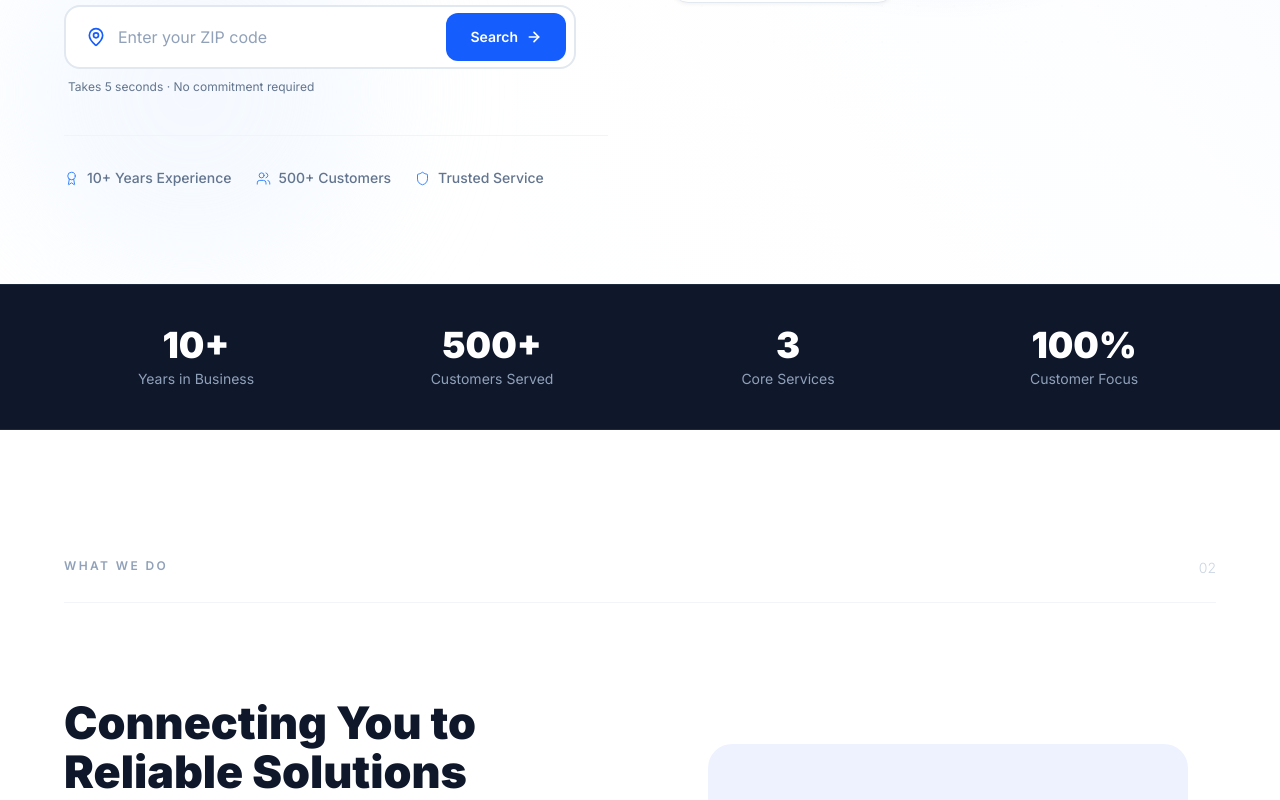
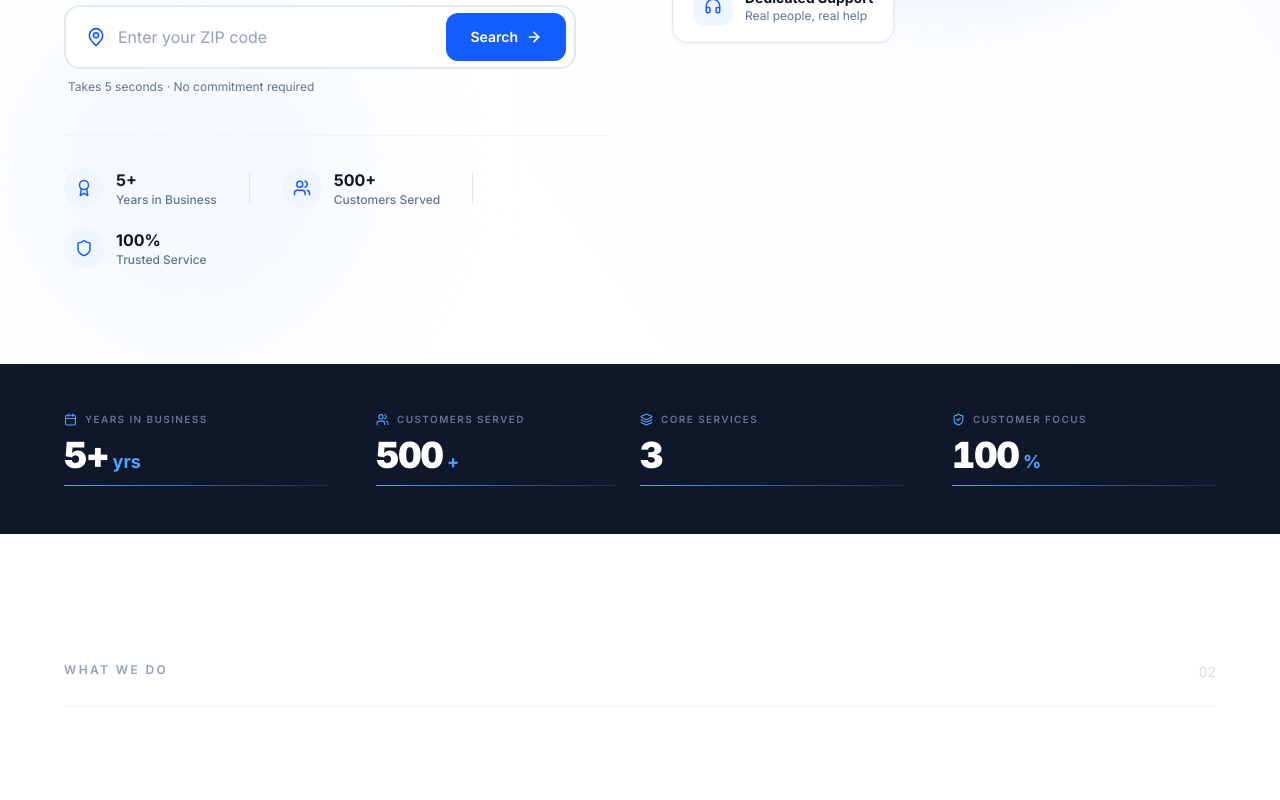
Before and after one commit to sohailhussain365/zsolutionz, a React (Vite) app: page / in a window 1280 px wide. Shown: the part 660-1460 px from the top of the page. Built offline with nearby package versions, Linux system fonts and the light colour scheme.

Commit message:
Stop tracking node_modules and .vscode

```diff
--- a/src/pages/home.tsx
+++ b/src/pages/home.tsx
@@ -5,6 +5,9 @@ import {
   ArrowRight, CheckCircle, Shield, Users, Clock, Heart,
   Headphones, Globe, BarChart3, Award, TrendingUp, Star,
   Search, X, Phone, MapPin,
+  Calendar,
+  Layers,
+  ShieldCheck,
 } from "lucide-react";
 import missionBg from "@/assets/mission-bg.png";
 import aboutTechBg from "@/assets/about-tech.png";
@@ -160,7 +163,7 @@ export default function HomePage() {
             <motion.div initial="hidden" animate="visible" variants={stagger}>
               <motion.div variants={fadeUp} className="inline-flex items-center gap-2.5 rounded-full border border-blue-200 bg-blue-50 px-4 py-1.5 text-sm font-medium text-blue-600 mb-8">
                 <span className="h-2 w-2 rounded-full bg-blue-500 animate-pulse" />
-                Internet Solutions Company · 10+ Years
+                Internet Solutions Company · 5+ Years
               </motion.div>
 
               <motion.h1 variants={fadeUp}
@@ -221,20 +224,28 @@ export default function HomePage() {
 </motion.div>
 
 
+
 {/* Trust row */}
-              <motion.div variants={fadeUp} className="pt-8 border-t border-slate-100 flex flex-wrap gap-6">
+<motion.div variants={fadeUp} className="pt-8 border-t border-slate-100 flex flex-wrap items-center gap-x-8 gap-y-5">
   {[
-                  { icon: Award, label: "10+ Years Experience" },
-                  { icon: Users, label: "500+ Customers" },
-                  { icon: Shield, label: "Trusted Service" },
+    { icon: Award, value: "5+", label: "Years in Business" },
+    { icon: Users, value: "500+", label: "Customers Served" },
+    { icon: Shield, value: "100%", label: "Trusted Service" },
   ].map((b, i) => (
-                  <div key={i} className="flex items-center gap-2">
-                    <b.icon size={15} className="text-blue-500" strokeWidth={1.5} />
-                    <span className="text-slate-500 text-sm font-medium">{b.label}</span>
+    <div key={i} className="flex items-center gap-3">
+      <div className="h-10 w-10 rounded-full bg-blue-50 flex items-center justify-center shrink-0">
+        <b.icon size={18} className="text-blue-600" strokeWidth={2} />
+      </div>
+      <div className="flex flex-col leading-tight">
+        <span className="text-slate-900 text-base font-bold">{b.value}</span>
+        <span className="text-slate-500 text-xs font-medium">{b.label}</span>
+      </div>
+      {i < 2 && <span className="hidden sm:block h-8 w-px bg-slate-200 ml-5" />}
     </div>
   ))}
 </motion.div>
 </motion.div>
+
 
             {/* RIGHT — isometric illustration */}
             <motion.div
@@ -329,25 +340,62 @@ export default function HomePage() {
         </div>
       )}
 
+
+
 {/* ══ STATS STRIP ═════════════════════════════════════════ */}
-      <section className="bg-slate-900 py-10 border-y border-slate-800">
+<section className="relative bg-slate-900 py-10 md:py-12">
   <div className="container mx-auto px-6 lg:px-16">
-          <div className="grid grid-cols-2 md:grid-cols-4 gap-8 text-center">
+    <div className="grid grid-cols-2 md:grid-cols-4">
       {[
-              { num: "10+", label: "Years in Business" },
-              { num: "500+", label: "Customers Served" },
-              { num: "3", label: "Core Services" },
-              { num: "100%", label: "Customer Focus" },
+        { icon: Calendar, num: "5+", unit: "yrs", label: "Years in Business" },
+        { icon: Users, num: "500", unit: "+", label: "Customers Served" },
+        { icon: Layers, num: "3", unit: "", label: "Core Services" },
+        { icon: ShieldCheck, num: "100", unit: "%", label: "Customer Focus" },
       ].map((s, i) => (
-              <motion.div key={i} initial={{ opacity: 0, y: 12 }} whileInView={{ opacity: 1, y: 0 }}
-                viewport={{ once: true }} transition={{ delay: i * 0.08, duration: 0.5 }}>
-                <div className="text-3xl md:text-4xl font-black text-white mb-1">{s.num}</div>
-                <div className="text-slate-400 text-sm">{s.label}</div>
+        <motion.div
+          key={i}
+          initial={{ opacity: 0, y: 10 }}
+          whileInView={{ opacity: 1, y: 0 }}
+          viewport={{ once: true }}
+          transition={{ delay: i * 0.1, duration: 0.5, ease: [0.22, 1, 0.36, 1] }}
+          className="relative px-6 first:pl-0 last:pr-0 md:odd:pl-0"
+        >
+          {/* icon + eyebrow */}
+          <div className="flex items-center gap-2 mb-2.5 text-slate-500">
+            <s.icon size={13} strokeWidth={2} className="text-blue-400" />
+            <span className="text-[10px] font-semibold uppercase tracking-[0.14em]">
+              {s.label}
+            </span>
+          </div>
+
+          {/* number */}
+          <div className="flex items-baseline gap-1 mb-3">
+            <span className="text-3xl md:text-4xl font-black text-white tabular-nums tracking-tight leading-none">
+              {s.num}
+            </span>
+            {s.unit && (
+              <span className="text-base md:text-lg font-bold text-blue-400 leading-none">
+                {s.unit}
+              </span>
+            )}
+          </div>
+
+          {/* ledger baseline */}
+          <div className="relative h-px w-full bg-slate-800">
+            <motion.div
+              initial={{ scaleX: 0 }}
+              whileInView={{ scaleX: 1 }}
+              viewport={{ once: true }}
+              transition={{ delay: i * 0.1 + 0.3, duration: 0.6, ease: "easeOut" }}
+              className="absolute inset-0 origin-left bg-gradient-to-r from-blue-400 to-blue-400/0"
+            />
+          </div>
         </motion.div>
       ))}
     </div>
   </div>
 </section>
+
 
       {/* ══ WHAT WE DO ══════════════════════════════════════════ */}
       <section className="py-20 md:py-32 bg-white">
@@ -445,7 +493,7 @@ export default function HomePage() {
             <div className="lg:col-span-7 space-y-8">
               {[
                 { label: "Customer Satisfaction",  value: 98, display: "98%",  desc: "Customers rate our service as excellent or very good." },
-                { label: "Years of Experience",    value: 84, display: "10+",  desc: "Over a decade of professional service and industry knowledge." },
+                { label: "Years of Experience",    value: 84, display: "5+",  desc: "Over a decade of professional service and industry knowledge." },
                 { label: "Customers Served",       value: 75, display: "500+", desc: "Hundreds of satisfied customers connected to reliable solutions." },
               ].map((stat, i) => (
                 <motion.div key={i} initial={{ opacity: 0, y: 16 }} whileInView={{ opacity: 1, y: 0 }}
```
Lines whose indentation alone changed are shown as unchanged.
